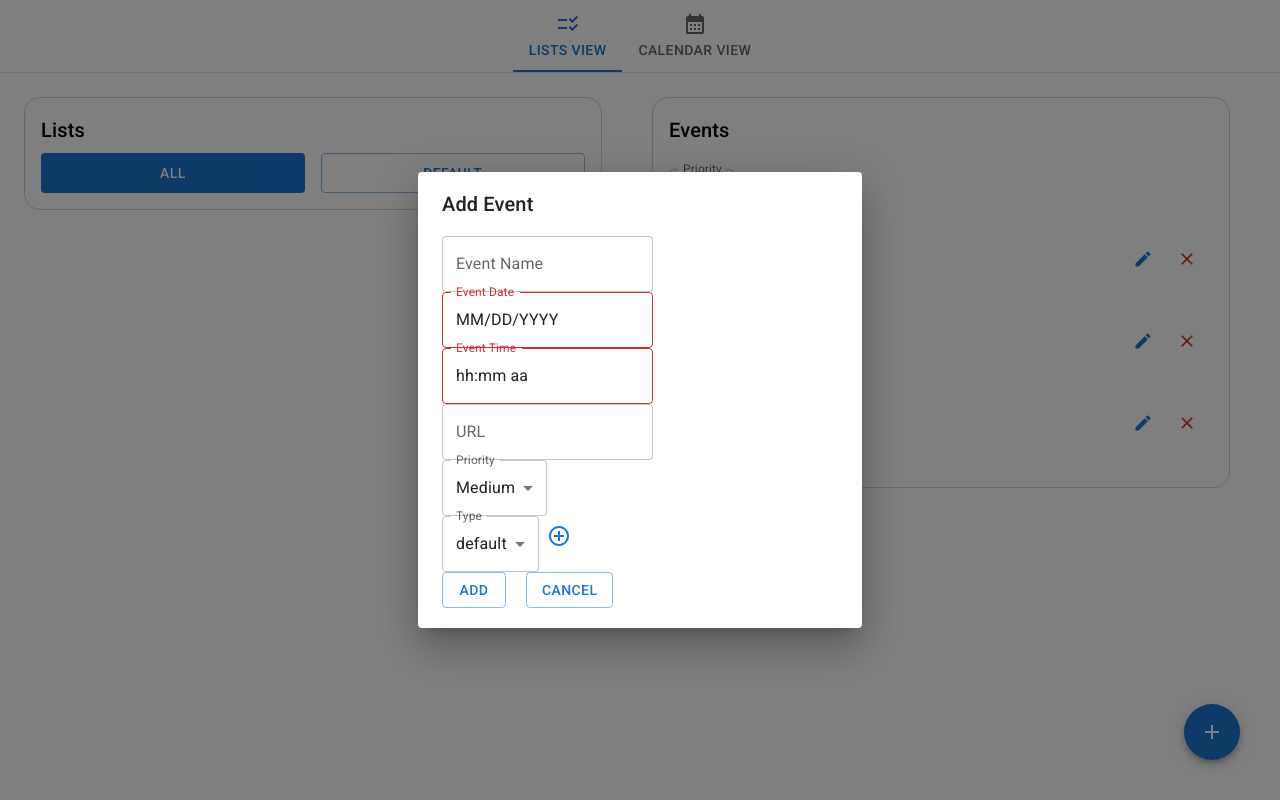
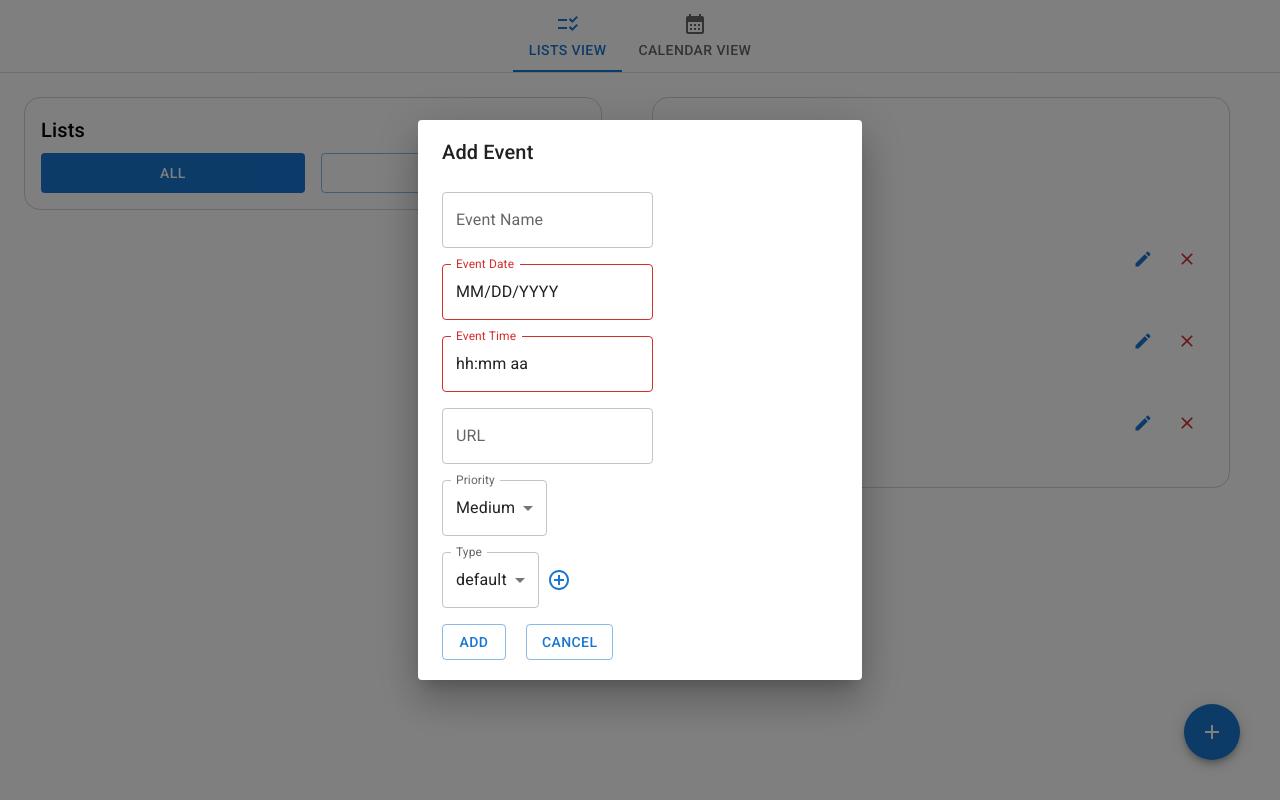
Before and after one commit to jasonliu060/organised, a React (Create React App) app: page / in a window 1280 px wide. Both pictures are taken after a click on the button 1212 px from the left and 732 px from the top of the page. Built offline with nearby package versions, Linux system fonts and the light colour scheme.

Commit message:
Applied MUI System sx prop to Editeventpopup & Addevent instead of css class system

```diff
--- a/src/components/Addevent.js
+++ b/src/components/Addevent.js
@@ -23,6 +23,7 @@
 import Fab from '@mui/material/Fab';
 import AddIcon from '@mui/icons-material/Add';
 import Snackbar from '@mui/material/Snackbar';
+import { Box } from '@mui/material';
 
 
 export default function FormDialog({ addEvent, typeList, setTypeList }) {
@@ -151,23 +152,23 @@
       >
         <DialogTitle>Add Event</DialogTitle>
         <DialogContent>
-          <div className='add-event-element'>
+          <Box sx={{mt: 1}}>
             <TextField label="Event Name" variant="outlined" value={name} onChange={(e) => { setName(e.target.value) }} />
-          </div>
-          <div className='add-event-element'>
+          </Box>
+          <Box sx={{mt: 2}}>
             <LocalizationProvider dateAdapter={AdapterDayjs}>
               <DatePicker label="Event Date" name="Event Date" value={dayjs(dateString)} onChange={(newValue) => { setDateString(newValue && newValue.$D ? newValue.format('YYYY-MM-DD') : ''); console.log(newValue && newValue.$D ? newValue.format('YYYY-MM-DD') : '') }} />
             </LocalizationProvider>
-          </div>
-          <div className='add-event-element'>
+          </Box>
+          <Box sx={{mt: 2}}>
             <LocalizationProvider dateAdapter={AdapterDayjs}>
               <TimePicker label="Event Time" name="Event Time" value={time === '' ? '' : dayjs('2000-01-01T' + time)} onChange={(newValue) => { setTime(newValue && newValue.$D ? newValue.format('HH:mm') : ''); console.log(newValue && newValue.$D ? newValue.format('HH:mm') : '') }} />
             </LocalizationProvider>
-          </div>
-          <div className='add-event-element'>
+          </Box>
+          <Box sx={{mt: 2}}>
             <TextField label="URL" variant="outlined" value={url} onChange={(e) => { setUrl(e.target.value) }} />
-          </div>
-          <div className='add-event-element'>
+          </Box>
+          <Box sx={{mt: 2}}>
             <FormControl>
               <InputLabel id="priority-lable">Priority</InputLabel>
               <Select
@@ -182,8 +183,8 @@
                 <MenuItem value="low">Low</MenuItem>
               </Select>
             </FormControl>
-          </div>
-          <div className='add-event-element type-input-container'>
+          </Box>
+          <Box sx={{mt: 2, display: 'flex', alignItems: 'center'}}>
             <FormControl>
               <InputLabel id="type-lable">Type</InputLabel>
               <Select
@@ -201,17 +202,17 @@
               </Select>
             </FormControl>
             {isAddingType ?
-              <span className='type-input-container'>
+              <Box sx={{display: 'flex', alignItems: 'center'}}>
                 <TextField style={{ marginLeft: 20 }} label="New Type" variant="outlined" value={newTypeOption} onChange={(e) => { setNewTypeOption(e.target.value) }} />
                 <IconButton color="primary" onClick={tickIconOnClickHandler}>
                   <CheckCircleOutlineIcon />
                 </IconButton>
-              </span> :
+              </Box> :
               <IconButton color="primary" onClick={addIconOnClickHandler}>
                 <AddCircleOutlineIcon />
               </IconButton>}
-          </div>
-          <div className='add-event-element'>
+          </Box>
+          <Box sx={{mt: 2}}>
             <Snackbar open={addTypeAlertOpen} autoHideDuration={3000} onClose={handleAddTypeAlertClose} anchorOrigin={{ vertical: 'top', horizontal: 'center' }}>
               {isTypeAddedSuccessfully ? <Alert
                 action={
@@ -243,11 +244,11 @@
                 Type name can not be empty!
               </Alert>}
             </Snackbar>
-          </div>
-          <div className='add-event-element'>
+          </Box>
+          <Box sx={{mt: 2}}>
             <Button variant="outlined" onClick={submitHandler}>Add</Button>
             <Button style={{ marginLeft: 20 }} variant="outlined" onClick={handleClose}>Cancel</Button>
-          </div>
+          </Box>
         </DialogContent>
       </Dialog>
       <Snackbar open={addEventAlertOpen} autoHideDuration={3000} onClose={handleAddEventAlertClose} anchorOrigin={{ vertical: 'top', horizontal: 'center' }}>
--- a/src/components/Editeventpopup.js
+++ b/src/components/Editeventpopup.js
@@ -22,6 +22,7 @@
 import CloseIcon from '@mui/icons-material/Close';
 import EditIcon from '@mui/icons-material/Edit';
 import Snackbar from '@mui/material/Snackbar';
+import { Box } from '@mui/material';
 
 
 
@@ -166,23 +167,23 @@
       >
         <DialogTitle>Edit Event</DialogTitle>
         <DialogContent>
-          <div className='add-event-element'>
+          <Box sx={{mt: 1}}>
             <TextField label="Event Name" variant="outlined" value={name} onChange={(e) => { setName(e.target.value) }} />
-          </div>
-          <div className='add-event-element'>
+          </Box>
+          <Box sx={{mt: 2}}>
             <LocalizationProvider dateAdapter={AdapterDayjs}>
               <DatePicker label="Event Date" name="Event Date" value={dayjs(dateString)} onChange={(newValue) => { setDateString(newValue && newValue.$D ? newValue.format('YYYY-MM-DD') : ''); console.log(newValue && newValue.$D ? newValue.format('YYYY-MM-DD') : '') }} />
             </LocalizationProvider>
-          </div>
-          <div className='add-event-element'>
+          </Box>
+          <Box sx={{mt: 2}}>
             <LocalizationProvider dateAdapter={AdapterDayjs}>
               <TimePicker label="Event Time" name="Event Time" value={time === '' ? '' : dayjs('2000-01-01T' + time)} onChange={(newValue) => { setTime(newValue && newValue.$D ? newValue.format('HH:mm') : ''); console.log(newValue && newValue.$D ? newValue.format('HH:mm') : '') }} />
             </LocalizationProvider>
-          </div>
-          <div className='add-event-element'>
+          </Box>
+          <Box sx={{mt: 2}}>
             <TextField label="URL" variant="outlined" value={url} onChange={(e) => { setUrl(e.target.value) }} />
-          </div>
-          <div className='add-event-element'>
+          </Box>
+          <Box sx={{mt: 2}}>
             <FormControl>
               <InputLabel id="priority-lable">Priority</InputLabel>
               <Select
@@ -197,8 +198,8 @@
                 <MenuItem value="low">Low</MenuItem>
               </Select>
             </FormControl>
-          </div>
-          <div className='add-event-element type-input-container'>
+          </Box>
+          <Box sx={{mt: 2, display: 'flex', alignItems: 'center'}}>
             <FormControl>
               <InputLabel id="type-lable">Type</InputLabel>
               <Select
@@ -216,17 +217,17 @@
               </Select>
             </FormControl>
             {isAddingType ?
-              <span className='type-input-container'>
+              <Box sx={{display: 'flex', alignItems: 'center'}}>
                 <TextField style={{ marginLeft: 20 }} label="New Type" variant="outlined" value={newTypeOption} onChange={(e) => { setNewTypeOption(e.target.value) }} />
                 <IconButton color="primary" onClick={tickIconOnClickHandler}>
                   <CheckCircleOutlineIcon />
                 </IconButton>
-              </span> :
+              </Box> :
               <IconButton color="primary" onClick={addIconOnClickHandler}>
                 <AddCircleOutlineIcon />
               </IconButton>}
-          </div>
-          <div className='add-event-element'>
+          </Box>
+          <Box sx={{mt: 2}}>
             <Snackbar open={addTypeAlertOpen} autoHideDuration={3000} onClose={handleAddTypeAlertClose} anchorOrigin={{ vertical: 'top', horizontal: 'center' }}>
               {isTypeAddedSuccessfully ? <Alert
                 action={
@@ -258,11 +259,11 @@
                 Type name can not be empty!
               </Alert>}
             </Snackbar>
-          </div>
-          <div className='add-event-element'>
+          </Box>
+          <Box sx={{mt: 2}}>
             <Button variant="outlined" onClick={submitHandler}>Edit</Button>
             <Button style={{ marginLeft: 20 }} variant="outlined" onClick={handleClose}>Cancel</Button>
-          </div>
+          </Box>
         </DialogContent>
       </Dialog>
       <Snackbar open={addEventAlertOpen} autoHideDuration={3000} onClose={handleAddEventAlertClose} anchorOrigin={{ vertical: 'top', horizontal: 'center' }}>
```
